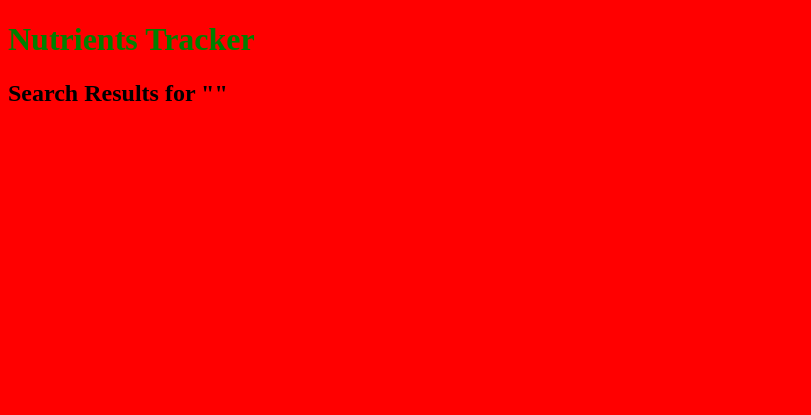
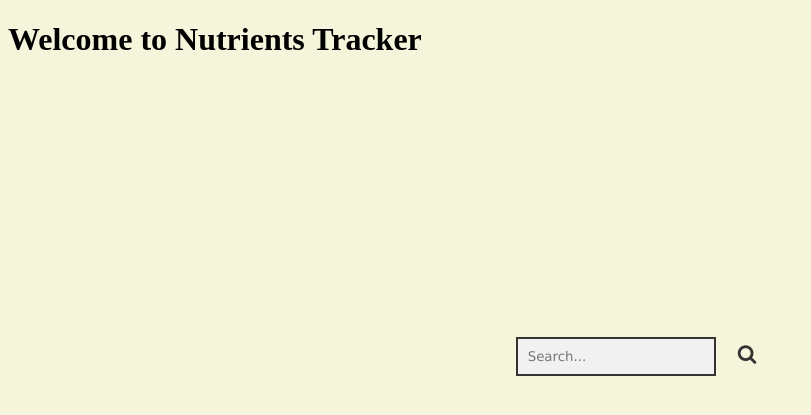
Before and after one commit to Ghady-Abboud/Nutrients-Tracker, a Flask app: page / in a window 1280 px wide. Shown: the top 415 px of the page, without its empty margins (0-811 px from the left). Run offline with Flask 3, Linux system fonts and the light colour scheme.

Commit message:
Connected HTML to Flask and filtered relevant nutrients
Connected HTML to Flask and filtered the relevant nutrients. Also modified the file's CSS styling

```diff
--- a/main.py
+++ b/main.py
@@ -1,6 +1,6 @@
 
 '''
-We have 4 different API endpoints:
+4 different API endpoints:
 
 /food/{fdcId} : Fetches details for one food item by FDC ID
 /foods : Fetches details for multiple food items using input FDC IDs
@@ -10,7 +10,7 @@ We have 4 different API endpoints:
 Import these modules when working with flask: jsonify, request
 
 '''
-from flask import Flask, jsonify, request, render_template
+from flask import Flask, jsonify, render_template, request, redirect, url_for
 import requests
 
 response = requests.get('https://api.nal.usda.gov/fdc/v1/foods/list?api_key=n0REEKBm9KoyfBmL0UneSt5WSej8lzTmziYBpncl')
@@ -19,25 +19,45 @@ data = response.json() # Parse the content of of an HTTP reponse as JSON format
 
 app = Flask(__name__)
 
-@app.route('/foods/search') # Define the routes for the search function
-def search():
-    query = request.args.get('query')
+@app.route('/foods/search')
+def search(): # Food Search function
+
+    query = request.args.get('query') # This gets the query from the user then appends it to the api url
 
     API_URL = f"https://api.nal.usda.gov/fdc/v1/foods/search?api_key=n0REEKBm9KoyfBmL0UneSt5WSej8lzTmziYBpncl&query={query}"
-    response = requests.get(API_URL)
+    response = requests.get(API_URL) # This retrieves the HTTP response of the query
 
 
+    # If the query from the user was successful, then filter out the data by the relevant nutrients
     if response.status_code == 200:
         search_results = response.json()
+
+        relevant_nutrients = ['Protein',
+                            "Total lipid (fat)",
+                            "Energy",
+                            "Total Sugars",
+                            "Fiber, total dietary",
+                            "Calcium, Ca",
+                            "Iron, Fe",
+                            "Sodium, Na",
+                            "Vitamin A, IU",
+                            "Vitamin C, total ascorbic acid",
+                            "Cholesterol",
+                            "Fatty acids, total trans",
+                            "Fatty acids, total saturated",
+                            "Carbohydrate, by difference"
+                              ]
+
         food_name = search_results['foods'][0]['description']
         nutrients = []
         for nutrient in search_results['foods'][0]['foodNutrients']:
-            nutrient_info = {
-                'name': nutrient['nutrientName'],
-                'value': nutrient['value'],
-                'unit': nutrient['unitName']
-            }
-            nutrients.append(nutrient_info)
+            if nutrient['nutrientName'] in relevant_nutrients:
+                nutrient_info = {
+                    'name': nutrient['nutrientName'],
+                    'value': nutrient['value'],
+                    'unit': nutrient['unitName']
+                }
+                nutrients.append(nutrient_info)
 
         filtered_data = {
             'Name' : food_name,
@@ -48,10 +68,15 @@ def search():
     else:
         return jsonify({'Error': 'Unable to retrieve search results'})
 
-@app.route('/')
+
+@app.route('/',methods = ['GET','POST'])
 def index():
-    return render_template('index.html')
 
+    if request.method == 'POST' :
+        query = request.form['query']
+        return redirect(url_for('search',query=query))
+    else:
+        return render_template('index.html')
 
 if __name__ == "__main__":
     app.run(debug=True)
--- a/myenv/pyvenv.cfg
+++ /dev/null
@@ -1,5 +0,0 @@
-home = C:\Users\Abbou\AppData\Local\Programs\Python\Python311
-include-system-site-packages = false
-version = 3.11.1
-executable = C:\Users\Abbou\AppData\Local\Programs\Python\Python311\python.exe
-command = C:\Users\Abbou\AppData\Local\Programs\Python\Python311\python.exe -m venv C:\Users\Abbou\OneDrive\Desktop\Coding\Nutrients Tracker\myenv
--- /dev/null
+++ b/static/style.css
@@ -0,0 +1,33 @@
+/* Style for the search container */
+.search-container {
+    display: flex;
+    align-items: center;
+    justify-content: center;
+    position: relative;
+    top: 35ex;
+  }
+
+  /* Style for the search input */
+.search-container input[type="search"] {
+padding: 10px; /* Adjust padding to your liking */
+border: 2px solid #333; /* Border color and width */
+margin-right: 10px; /* Add right margin for spacing */
+width: 200px; /* Set width for the input field */
+font-size: 12;
+font-family: Verdana, Geneva, Tahoma, sans-serif;
+background-color: #f1f1f1;
+}
+
+  /* Style for the search button */
+.search-container button {
+border: 2px solid #333; /* Border color and width */
+background: beige;
+color: #333; /* Button text color */
+font-size: 20px; /* Button text size */
+cursor: pointer; /* Show pointer cursor on hover */
+border-color: transparent;
+}
+
+body {
+  background-color: beige;
+}
--- a/static/styles.css
+++ /dev/null
@@ -1,7 +0,0 @@
-body {
-    background-color: red;
-}
-
-h1 {
-    color: green;
-}
--- a/templates/index.html
+++ b/templates/index.html
@@ -4,16 +4,18 @@
     <meta charset="UTF-8">
     <meta name="viewport" content="width=device-width, initial-scale=1.0">
     <title>Nutrients Tracker</title>
-    <link rel="stylesheet" href="styles.css">
+    <link rel="stylesheet" type="text/css" href="/static/style.css">
+    <link rel="stylesheet" href="https://cdnjs.cloudflare.com/ajax/libs/font-awesome/4.7.0/css/font-awesome.min.css">
 </head>
 <body>
-    <h1>Nutrients Tracker</h1>
-    <h2>Search Results for "{{ query }}"</h2>
 
-    <div class="ghady">
-        {% for nutrient in nutrients %}
-            <p>{{ nutrient.name }}: {{ nutrient.value }} {{ nutrient.unit }}</p>
-        {% endfor %}
+    <h1 id='welcome_msg'>Welcome to Nutrients Tracker</h1>
+    <div class="search-container">
+        <form action="/" method="POST">
+            <input type="search" name="query" placeholder="Search..."/>
+            <button type="submit" > <i class = 'fa fa-search'></i> </button>
+        </form>
     </div>
+
 </body>
 </html>
```
Also changed, not shown: 12 other files.
